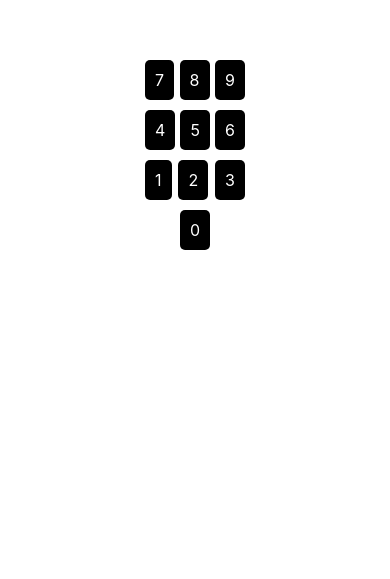
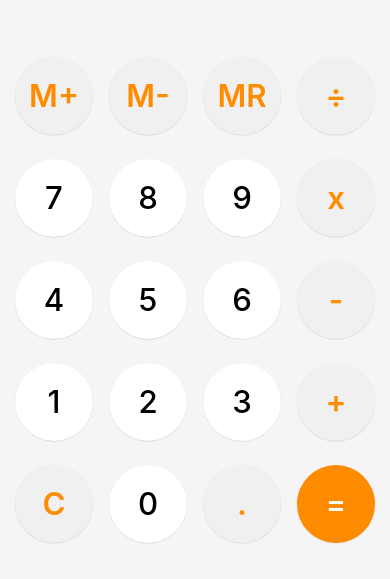
Before and after one commit to di846/5IA01_Felici-Popa_Calcolatrice, a React Native app: screen / in a window 390 px wide. Shown: the part 265-844 px from the top of the page. Built offline with nearby package versions, Linux system fonts and the light colour scheme.

Commit message:
Cambiato stile pulsanti, aggiunto tema scuro/chiaro e posizionati tutti i pulsanti

```diff
--- a/App.js
+++ b/App.js
@@ -1,32 +1,59 @@
 import { StatusBar } from 'expo-status-bar';
-import { StyleSheet, Text, View } from 'react-native';
-import Button from './src/components/Button';
+import { StyleSheet, View, useColorScheme } from 'react-native';
 import NumberButton from './src/components/NumberButton';
 import OperatorButton from './src/components/OperatorButton';
+import { colors, baseStyles } from './src/components/CalculatorStyles';
 
 export default function App() {
+  const colorScheme = useColorScheme() ?? 'light';
+  const theme = colors[colorScheme];
+
+  const handlePress = (label) => {
+    console.log('Pressed:', label);
+    // Logica della calcolatrice
+  };
+
   return (
-    <View style={styles.container}>
+    <View style={[styles.container, { backgroundColor: theme.background }]}>
+      {/* Aggiungi qui l'area del display della calcolatrice */}
+      {/* <View style={styles.displayArea}><Text>0</Text></View> */}
+
+      <View style={styles.keypadArea}>
         <View style={styles.grid}>
           <View style={styles.row}>
-          <NumberButton number={"7"} />
-          <NumberButton number={"8"} />
-          <NumberButton number={"9"} />
+          <OperatorButton label={"M+"} type="special" onPress={() => handlePress('M+')} color_Scheme={colorScheme}/>
+          <OperatorButton label={"M-"} type="special" onPress={() => handlePress('M-')} color_Scheme={colorScheme}/>
+          <OperatorButton label={"MR"} type="special" onPress={() => handlePress('MR')} color_Scheme={colorScheme}/>
+          <OperatorButton label={"÷"} type="operator" onPress={() => handlePress('/')} color_Scheme={colorScheme}/>
           </View>
+          {/* Riga 7-8-9 */}
           <View style={styles.row}>
-          <NumberButton number={"4"} />
-          <NumberButton number={"5"} />
-          <NumberButton number={"6"} />
+            <NumberButton label={"7"} onPress={() => handlePress('7')} color_Scheme={colorScheme}/>
+            <NumberButton label={"8"} onPress={() => handlePress('8')} color_Scheme={colorScheme}/>
+            <NumberButton label={"9"} onPress={() => handlePress('9')} color_Scheme={colorScheme}/>
+            <OperatorButton label={"x"} type="operator" onPress={() => handlePress('x')} color_Scheme={colorScheme}/>
           </View>
+          {/* Riga 4-5-6 */}
           <View style={styles.row}>
-          <NumberButton number={"1"} />
-          <NumberButton number={"2"} />
-          <NumberButton number={"3"} />
+            <NumberButton label={"4"} onPress={() => handlePress('4')} color_Scheme={colorScheme}/>
+            <NumberButton label={"5"} onPress={() => handlePress('5')} color_Scheme={colorScheme}/>
+            <NumberButton label={"6"} onPress={() => handlePress('6')} color_Scheme={colorScheme}/>
+            <OperatorButton label={"-"} type="operator" onPress={() => handlePress('-')} color_Scheme={colorScheme}/>
           </View>
+          {/* Riga 1-2-3 */}
           <View style={styles.row}>
-          <View style={styles.placeholder} />
-          <NumberButton number={"0"} />
-          <View style={styles.placeholder} />
+            <NumberButton label={"1"} onPress={() => handlePress('1')} color_Scheme={colorScheme}/>
+            <NumberButton label={"2"} onPress={() => handlePress('2')} color_Scheme={colorScheme}/>
+            <NumberButton label={"3"} onPress={() => handlePress('3')} color_Scheme={colorScheme}/>
+            <OperatorButton label={"+"} type="operator" onPress={() => handlePress('+')} color_Scheme={colorScheme}/>
+          </View>
+          {/* Riga 0 */}
+          <View style={styles.row}>
+            <OperatorButton label={"C"} type="special" onPress={() => handlePress('C')} color_Scheme={colorScheme}/>
+            <NumberButton label={"0"} onPress={() => handlePress('0')} color_Scheme={colorScheme}/>
+            <OperatorButton label={"."} type="operator" onPress={() => handlePress('.')} color_Scheme={colorScheme}/>
+            <OperatorButton label={"="} type="equals" onPress={() => handlePress('=')} color_Scheme={colorScheme}/>
+          </View>
         </View>
       </View>
     </View>
@@ -36,18 +63,17 @@ export default function App() {
 const styles = StyleSheet.create({
   container: {
     flex: 1,
-    backgroundColor: '#fff',
-    justifyContent: 'center',
-    alignItems: 'center',
-  },
-  grid: {
-    alignItems: 'center',
-    gap: 5,
+    paddingBottom: 20,
+    justifyContent: 'flex-end',
   },
   row: {
     flexDirection: 'row',
-    justifyContent: 'space-between',
-    width: 100,
-    marginBottom: 5,
+    justifyContent: 'center',
+    marginBottom: baseStyles.buttonBase.margin,
+  },
+  buttonPlaceholder: {
+    width: baseStyles.buttonBase.width,
+    height: baseStyles.buttonBase.height,
+    margin: baseStyles.buttonBase.margin,
   },
 });
--- a/src/components/Button.js
+++ /dev/null
@@ -1,34 +0,0 @@
-import React, { useState } from 'react';
-import { TouchableOpacity, Text, StyleSheet } from 'react-native';
-
-const Button = ({ label }) => {
-    const [isPressed, setIsPressed] = useState(false);
-
-    return (
-        <TouchableOpacity
-            style={[styles.button, isPressed && styles.buttonPressed]}
-            onPressIn={() => setIsPressed(true)}
-            onPressOut={() => setIsPressed(false)}
-        >
-            <Text style={styles.text}>{label}</Text>
-        </TouchableOpacity>
-    );
-};
-
-const styles = StyleSheet.create({
-    button: {
-        backgroundColor: '#007BFF',
-        padding: 10,
-        borderRadius: 5,
-        alignItems: 'center',
-    },
-    buttonPressed: {
-        backgroundColor: '#0056b3',
-    },
-    text: {
-        color: '#FFFFFF',
-        fontSize: 16,
-    },
-});
-
-export default Button;
--- /dev/null
+++ b/src/components/CalculatorStyles.js
@@ -0,0 +1,87 @@
+import { StyleSheet, Dimensions } from 'react-native';
+
+export const screenWidth = Dimensions.get('window').width;
+export const buttonDiameter = Math.min(screenWidth / 5, 80);
+
+export const colors = {
+  dark: {
+    background: '#000000',
+    buttonDefaultBg: '#333333',
+    buttonDefaultText: '#FFFFFF',
+    buttonOperatorBg: '#333333',
+    buttonOperatorText: '#FFA500',
+    buttonEqualsBg: '#FFA500',
+    buttonEqualsText: '#FFFFFF',
+    buttonPressedDefaultBg: '#555555',
+    buttonPressedOperatorBg: '#555555',
+    buttonPressedEqualsBg: '#FFC107',
+  },
+  light: {
+    background: '#F5F5F5',
+    buttonDefaultBg: '#FFFFFF',
+    buttonDefaultText: '#000000',
+    buttonOperatorBg: '#F0F0F0',
+    buttonOperatorText: '#FF8C00',
+    buttonEqualsBg: '#FF8C00',
+    buttonEqualsText: '#FFFFFF',
+    buttonPressedDefaultBg: '#E0E0E0',
+    buttonPressedOperatorBg: '#D5D5D5',
+    buttonPressedEqualsBg: '#FFA500',
+  },
+};
+
+export const baseStyles = StyleSheet.create({
+  buttonBase: {
+    width: buttonDiameter,
+    height: buttonDiameter,
+    borderRadius: buttonDiameter / 2,
+    justifyContent: 'center',
+    alignItems: 'center',
+    margin: 8,
+    elevation: 1,
+    shadowColor: '#000',
+    shadowOffset: { width: 0, height: 0.5 },
+    shadowOpacity: 0.15,
+    shadowRadius: 1,
+  },
+  textBase: {
+    fontSize: buttonDiameter / 2.5,
+    fontWeight: '500',
+  },
+  operatorText: {
+    fontWeight: '600',
+  }
+});
+
+export const getDynamicStyles = (themeColors, type, pressed) => {
+  let backgroundColor = themeColors.buttonDefaultBg;
+  let textColor = themeColors.buttonDefaultText;
+  let pressedBackgroundColor = themeColors.buttonPressedDefaultBg;
+
+  switch (type) {
+    case 'operator':
+    case 'special':
+      backgroundColor = themeColors.buttonOperatorBg;
+      textColor = themeColors.buttonOperatorText;
+      pressedBackgroundColor = themeColors.buttonPressedOperatorBg;
+      break;
+    case 'equals':
+      backgroundColor = themeColors.buttonEqualsBg;
+      textColor = themeColors.buttonEqualsText;
+      pressedBackgroundColor = themeColors.buttonPressedEqualsBg;
+      break;
+    case 'number':
+    default:
+      break;
+  }
+
+  return {
+    button: {
+      backgroundColor: pressed ? pressedBackgroundColor : backgroundColor,
+    },
+    text: {
+      color: textColor,
+      color: (pressed && type === 'equals') ? themeColors.buttonDefaultText : textColor,
+    },
+  };
+};
--- a/src/components/NumberButton.js
+++ b/src/components/NumberButton.js
@@ -1,40 +1,35 @@
-import React, { useState } from 'react';
-import { TouchableOpacity, Text, StyleSheet } from 'react-native';
-import Button from './Button';
+// NumberButton.js
+import React from 'react';
+import { Pressable, Text } from 'react-native';
+import {
+    colors,
+    baseStyles,
+    getDynamicStyles,
+} from './CalculatorStyles';
 
-const NumberButton = ({ number, onPress }) => {
-    const [isPressed, setIsPressed] = useState(false);
+const NumberButton = ({ label, onPress, color_Scheme, style: customStyle = {} }) => {
+    const themeColors = colors[color_Scheme];
+    const buttonType = 'number';
 
     return (
-        <TouchableOpacity
-            style={[styles.button, isPressed && styles.buttonPressed ]}
-            onPressIn={() => setIsPressed(true)}
-            onPressOut={() => setIsPressed(false)}
-            //onPress={onPress}
+        <Pressable
+            style={({ pressed }) => [
+                baseStyles.buttonBase,
+                getDynamicStyles(themeColors, buttonType, pressed).button,
+                customStyle,
+            ]}
+            onPress={onPress}
         >
-            <Text style={[styles.text, isPressed && styles.textPressed]}>{number}</Text>
-            </TouchableOpacity>
+            {({ pressed }) => (
+                <Text style={[
+                    baseStyles.textBase,
+                    getDynamicStyles(themeColors, buttonType, pressed).text,
+                ]}>
+                    {label}
+                </Text>
+            )}
+        </Pressable>
     );
 };
 
-const styles = StyleSheet.create({
-    button: {
-        backgroundColor: 'black',
-        padding: 10,
-        borderRadius: 5,
-        alignItems: 'center',
-    },
-    buttonPressed: {
-        backgroundColor: 'gray',
-    },
-    text: {
-        color: 'white',
-        fontSize: 16,
-    },
-
-    textPressed: {
-        color: 'black',
-    },
-});
-
 export default NumberButton;
--- a/src/components/OperatorButton.js
+++ b/src/components/OperatorButton.js
@@ -1,37 +1,35 @@
-import React, { useState } from 'react';
-import { TouchableOpacity, Text, StyleSheet } from 'react-native';
-import Button from './Button';
+import React from 'react';
+import { Pressable, Text, useColorScheme } from 'react-native';
+import {
+    colors,
+    baseStyles,
+    getDynamicStyles,
+} from './CalculatorStyles';
 
-const OperatorButton = ({ operator, onPress }) => {
-    const [isPressed, setIsPressed] = useState(false);
+const OperatorButton = ({ label, onPress, type, color_Scheme, style: customStyle = {}}) => {
+    const themeColors = colors[color_Scheme];
+    const buttonType = type;
 
     return (
-        <TouchableOpacity
-            style={[styles.button, isPressed && styles.buttonPressed]}
-            onPressIn={() => setIsPressed(true)}
-            onPressOut={() => setIsPressed(false)}
+        <Pressable
+            style={({ pressed }) => [
+                baseStyles.buttonBase,
+                getDynamicStyles(themeColors, buttonType, pressed).button,
+                customStyle,
+            ]}
             onPress={onPress}
-            >
-            <Text style={styles.text}>{operator}</Text>
-        </TouchableOpacity>
+        >
+            {({ pressed }) => (
+                <Text style={[
+                    baseStyles.textBase,
+                    getDynamicStyles(themeColors, buttonType, pressed).text,
+                    (buttonType === 'operator' || buttonType === 'special') && baseStyles.operatorText,
+                ]}>
+                    {label}
+                </Text>
+            )}
+        </Pressable>
     );
 };
 
-const styles = StyleSheet.create({
-    button: {
-        backgroundColor: '#ddd',
-        padding: 10,
-        borderRadius: 5,
-        alignItems: 'center',
-        justifyContent: 'center',
-    },
-    buttonPressed: {
-        backgroundColor: '#bbb',
-    },
-    text: {
-        fontSize: 18,
-        color: '#000',
-    },
-});
-
 export default OperatorButton;
```
Lines whose indentation alone changed are shown as unchanged.
